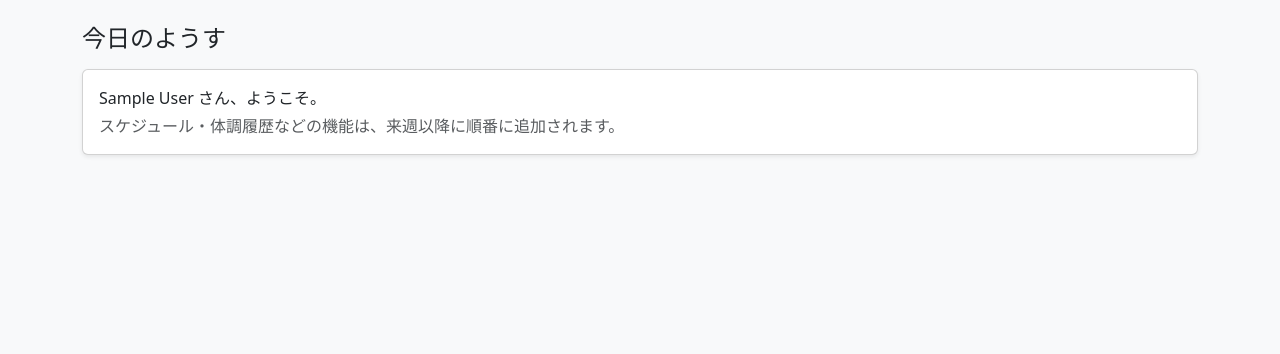
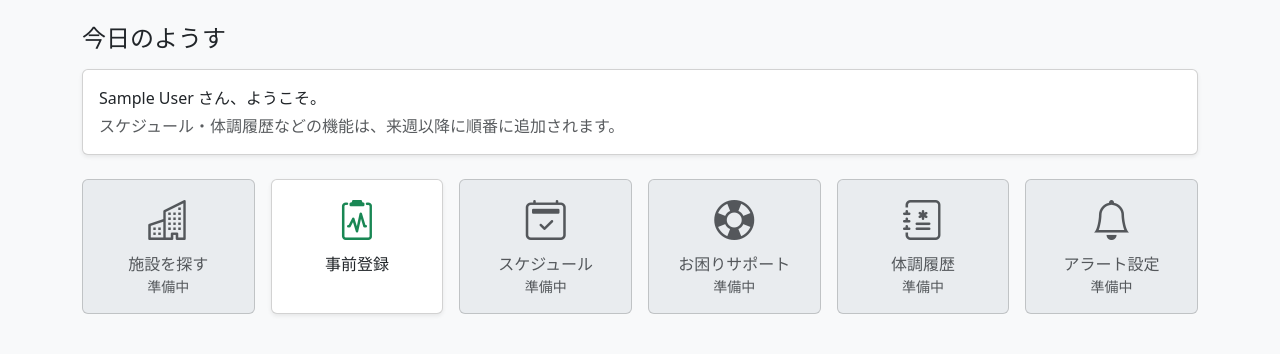
Before and after one commit to aungkyawmoe5320-png/group10-sotsusei, a Django app: page /dashboard/ in a window 1280 px wide. Shown: the part 56-410 px from the top of the page. Run offline with Django 5.2, Linux system fonts and the light colour scheme; the visitor is signed in with stand-in values (Sample User, id 1).

Commit message:
Add dashboard titles and back button to pre-registration list

```diff
--- a/accounts/templates/accounts/dashboard_user.html
+++ b/accounts/templates/accounts/dashboard_user.html
@@ -1,8 +1,17 @@
 {% extends "base.html" %}
+{% block title %}ホーム | みまもりケアリング{% endblock %}
 {% block content %}
 <h1 class="h4 mb-3">今日のようす</h1>
 <div class="card shadow-sm mb-4"><div class="card-body">
   <p class="mb-1">{{ user.name }} さん、ようこそ。</p>
   <p class="text-muted mb-0">スケジュール・体調履歴などの機能は、来週以降に順番に追加されます。</p>
 </div></div>
+<div class="row row-cols-2 row-cols-md-3 row-cols-lg-6 g-3">
+  <div class="col"><div class="card text-center h-100 bg-body-secondary text-muted"><div class="card-body"><i class="bi bi-buildings display-6"></i><div class="mt-2">施設を探す</div><div class="small">準備中</div></div></div></div>
+  <div class="col"><a href="{% url 'preregister' %}" class="card text-decoration-none text-center h-100 shadow-sm"><div class="card-body"><i class="bi bi-clipboard2-pulse display-6 text-success"></i><div class="mt-2">事前登録</div></div></a></div>
+  <div class="col"><div class="card text-center h-100 bg-body-secondary text-muted"><div class="card-body"><i class="bi bi-calendar2-check display-6"></i><div class="mt-2">スケジュール</div><div class="small">準備中</div></div></div></div>
+  <div class="col"><div class="card text-center h-100 bg-body-secondary text-muted"><div class="card-body"><i class="bi bi-life-preserver display-6"></i><div class="mt-2">お困りサポート</div><div class="small">準備中</div></div></div></div>
+  <div class="col"><div class="card text-center h-100 bg-body-secondary text-muted"><div class="card-body"><i class="bi bi-journal-medical display-6"></i><div class="mt-2">体調履歴</div><div class="small">準備中</div></div></div></div>
+  <div class="col"><div class="card text-center h-100 bg-body-secondary text-muted"><div class="card-body"><i class="bi bi-bell display-6"></i><div class="mt-2">アラート設定</div><div class="small">準備中</div></div></div></div>
+</div>
 {% endblock %}
--- a/preregister/templates/preregister/list.html
+++ b/preregister/templates/preregister/list.html
@@ -1,6 +1,7 @@
 {% extends "base.html" %}
 {% block title %}事前登録 | みまもりケアリング{% endblock %}
 {% block content %}
+{% url 'dashboard' as back %}{% include "includes/back_button.html" with url=back %}
 <div class="d-flex flex-wrap justify-content-between align-items-center gap-2 mb-2">
   <h1 class="h4 mb-0">事前登録</h1>
   <a class="btn btn-success btn-sm" href="{% url 'preregister_new' %}"><i class="bi bi-plus-circle"></i> 登録する</a></div>
```
